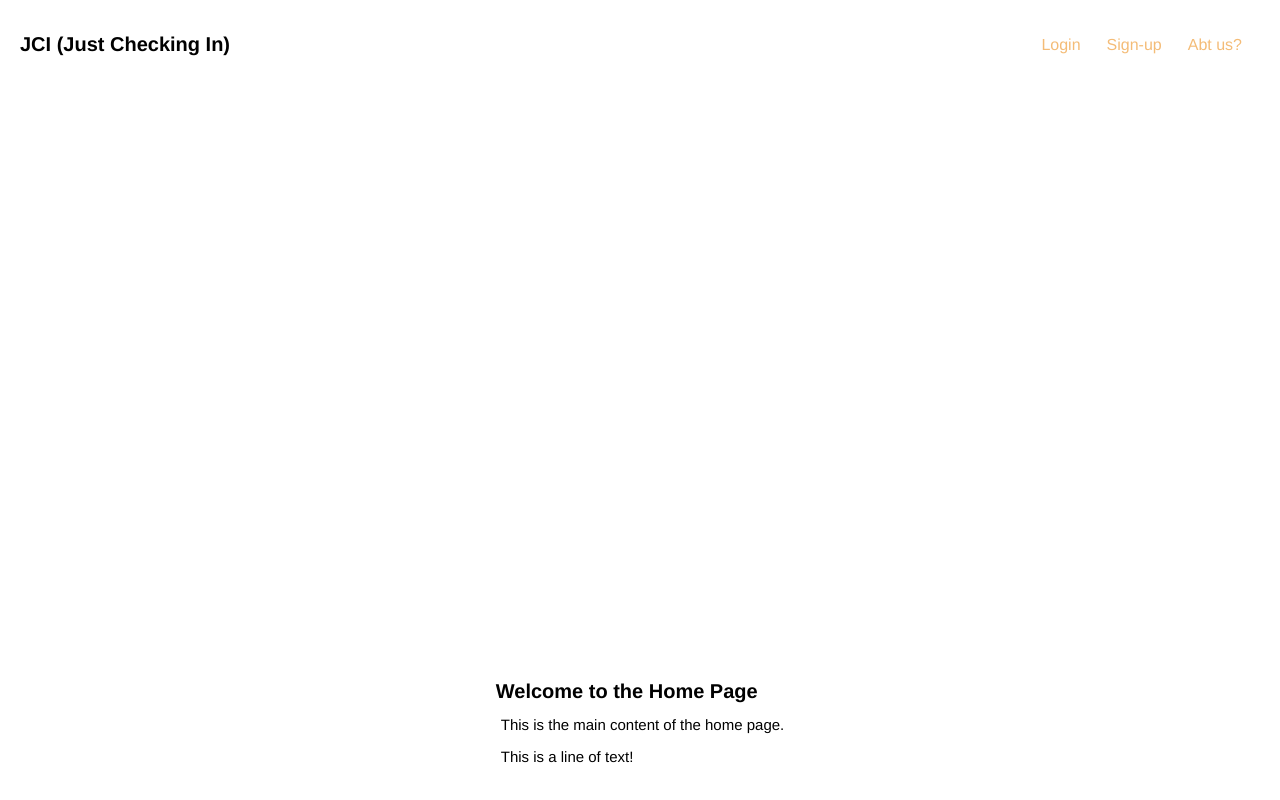
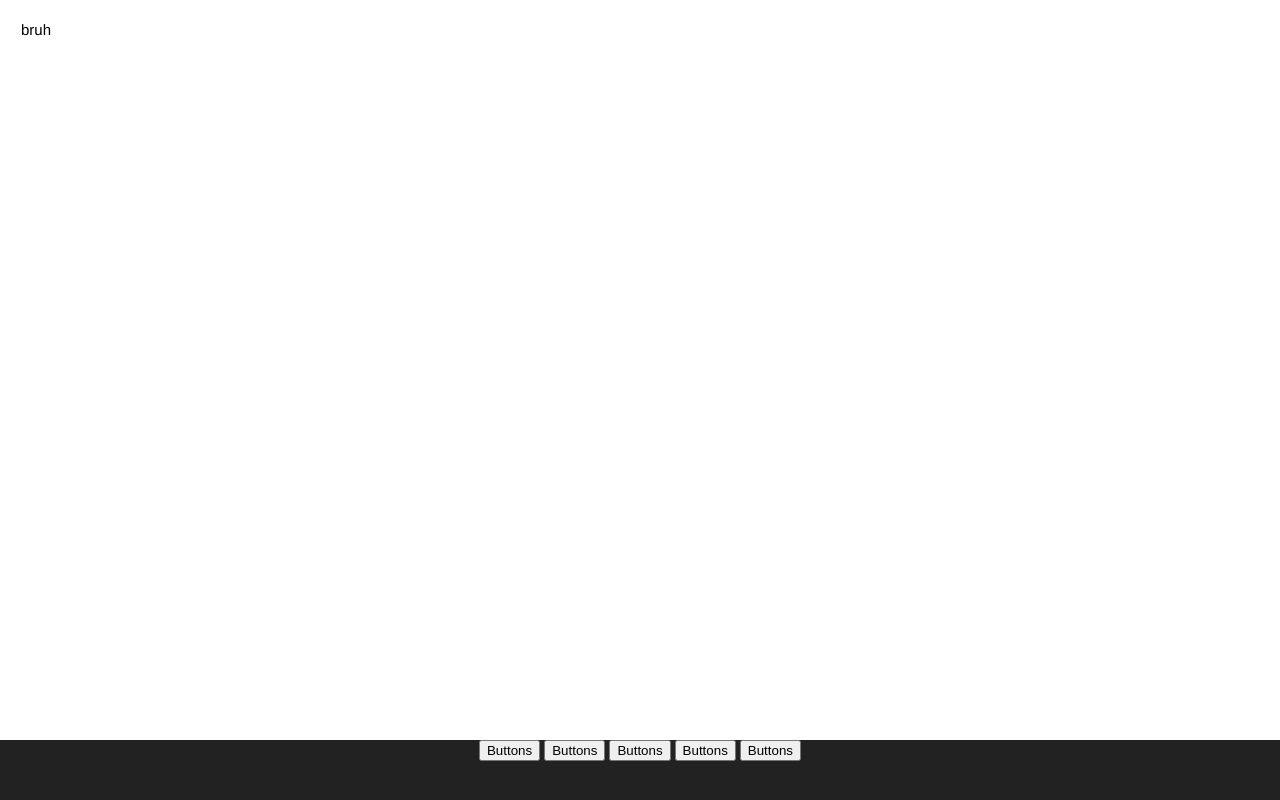
Before and after one commit to NotLawson/goalkeeper, a Flask app: template templates/general_home.html in a window 1280 px wide. Run offline with Flask 3, Linux system fonts and the light colour scheme; the template is opened without the code that fills it, so the values that code supplies are empty.

Commit message:
Fixed base and reworked index, did some progress on genhome

```diff
--- a/flask_example.py
+++ b/flask_example.py
@@ -4,6 +4,6 @@ app = Flask(__name__)
 
 @app.route('/')
 def index():
-    return render_template('index.html')
+    return render_template('general_home.html')
 
 app.run(debug=True)
--- a/static/css/main.css
+++ b/static/css/main.css
@@ -40,7 +40,7 @@ a:hover {
 }
 
 /* Allows formatting specifically for navbar */
-.navbar {
+.index-navbar {
     display: flex;
     align-items: center; /* vertically align h1 and links */
     justify-content: space-between; /* puts space between h1 and links */
@@ -49,7 +49,7 @@ a:hover {
 }
 
 /* lets us make specific changes to just the contents of the navbar */
-.navbar-links {
+.index-navbar-links {
     display: flex; /* makes the divisions flexible and is how they're aligned together */
     flex: 5; /* gives this division more space in topbar 5:1 */
     gap: 8px; /* creates space between objects */
@@ -61,12 +61,35 @@ a:hover {
     padding-right: 18px; /* looks nice ig */
 }
 
+.base-nav {
+    display: flex;
+    justify-content: center;
+    align-items: center;
+    height: 60px;
+    background-color: #222; /* Example color */
+    color: white;
+    position: sticky;
+    bottom: 0;
+    z-index: 1000;
+}
+
+.base-nav-buttons {
+    height: 100%;
+    padding: 0 20px;
+    align-items: center;
+}
+
 /* the body of the homepage */
-.custom-body {
+.index-custom-body {
     display: flex; /* my beloved */
     overflow: hidden;  /* We don't want people scrolling on a landing page */
-    height: 100%; /* take up space so we can align text to the bottom */
-    align-items: flex-end;  /* the aligning I just mentioned ^^^ */
+    height: 100%; /* take up the rest of the page in space */
     justify-content: center; /* center the text horizontally */
     padding-bottom: 20px; /* get some distance so it doesn't look like a footer */
 }
+
+.custom-body {
+    flex: 1;
+    padding: 1rem;
+    box-sizing: border-box;
+}
--- a/templates/base.html
+++ b/templates/base.html
@@ -8,18 +8,18 @@
         <meta name="viewport" content="width=device-width, initial-scale=1" />
     </head>
     <body>
-        <div class="navbar">
-            <h1>JCI (Just Checking In)</h1>
+        {% block body %}
+        {% endblock %}
 
-            <div class="navbar-links">
-                <a href="#">Login</a>
-                <a href="#">Sign-up</a>
-                <a href="#">Abt us?</a>
+        <div class="base-nav">
+            <div class="base-nav-buttons">
+                <button>Buttons</button>
+                <button>Buttons</button>
+                <button>Buttons</button>
+                <button>Buttons</button>
+                <button>Buttons</button>
             </div>
         </div>
 
-        <div class='custom-body'>
-        {% block body %}{% endblock %}
-        </div>
     </body>
 </html>
--- a/templates/general_home.html
+++ b/templates/general_home.html
@@ -4,13 +4,7 @@
     <link rel="stylesheet" href="/static/css/index.css">
 {% endblock %}
 {% block body %}
-    <div class="container">
-        <h1>Welcome to the Home Page</h1>
-        <p>This is the main content of the home page.</p>
-
-        <p>
-            This is a line of text!
-        </p>
-
-    </div>
+<div class="custom-body">
+    <p>bruh</p>
+</div>
 {% endblock %}
```
Also changed, not shown: other parts of static/css/main.css (+2 -2 lines), templates/index.html (+22 -11 lines).
